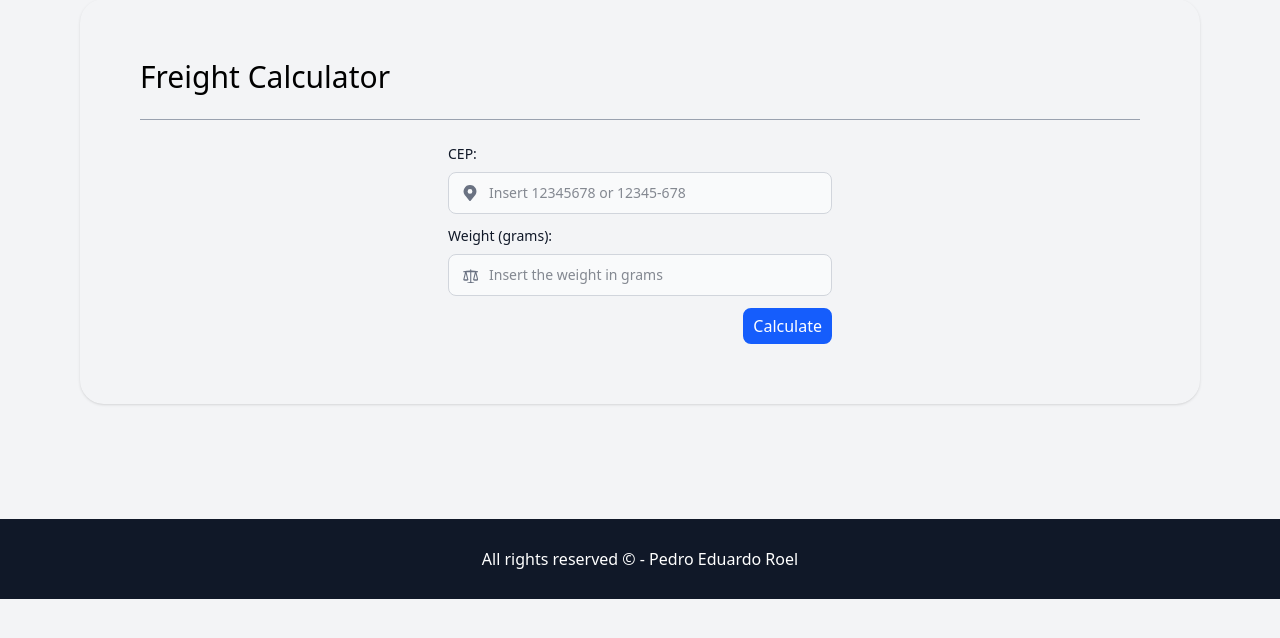
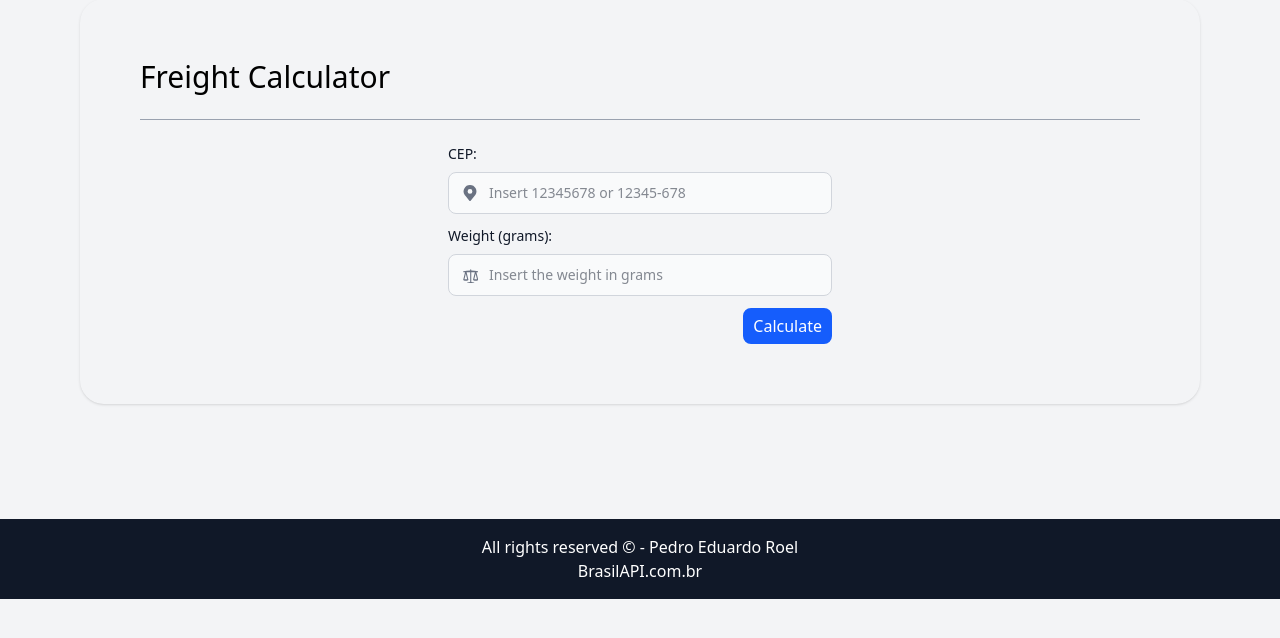
Before and after one commit to pedroeroel/web-bible, a Flask app: page / in a window 1280 px wide. Shown: the part 121-759 px from the top of the page. Run offline with Flask 3, Linux system fonts and the light colour scheme; parts of the project's set-up code (start-up, migrations or seed data) failed here and were passed over.

Commit message:
Copyright check

```diff
--- a/app/templates/model.html
+++ b/app/templates/model.html
@@ -26,8 +26,9 @@
         </section>
     </main>
 
-    <footer class="bg-gray-900 flex justify-center items-center h-20 w-full">
+    <footer class="bg-gray-900 flex justify-center items-center h-20 w-full flex-col">
         <p class="text-white text-center">All rights reserved © - Pedro Eduardo Roel</p>
+        <a class="text-white transition duration-300 hover:text-gray-400 text-center" target="_blank" href="https://brasilapi.com.br">BrasilAPI.com.br</a>
     </footer>
 </body>
 
```
